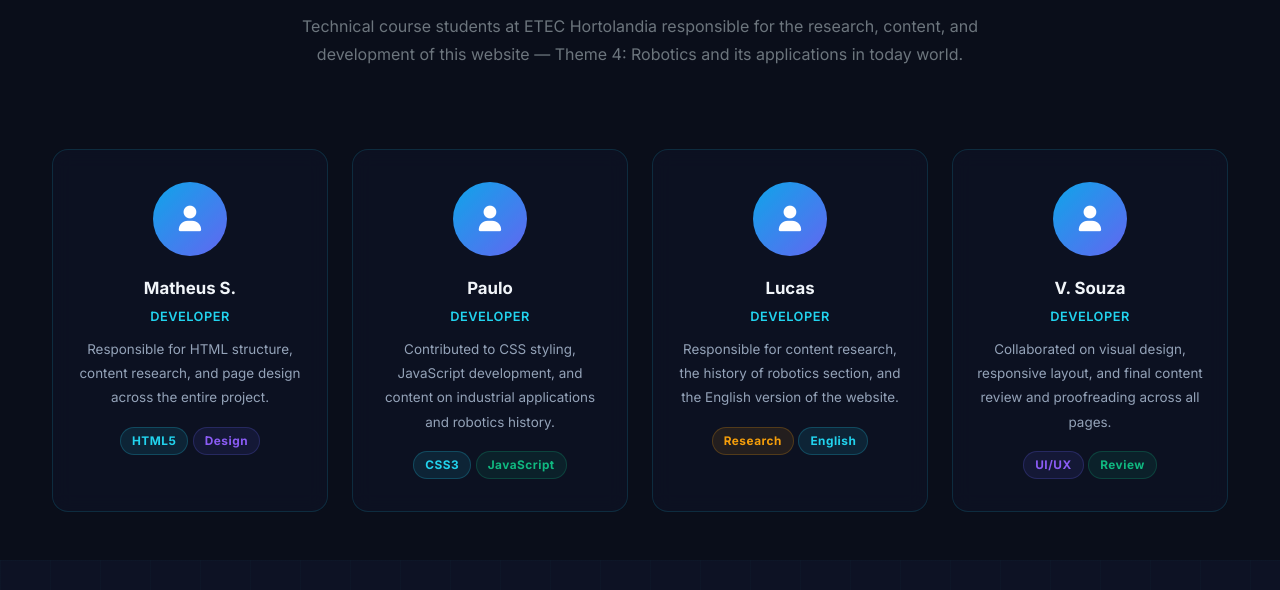
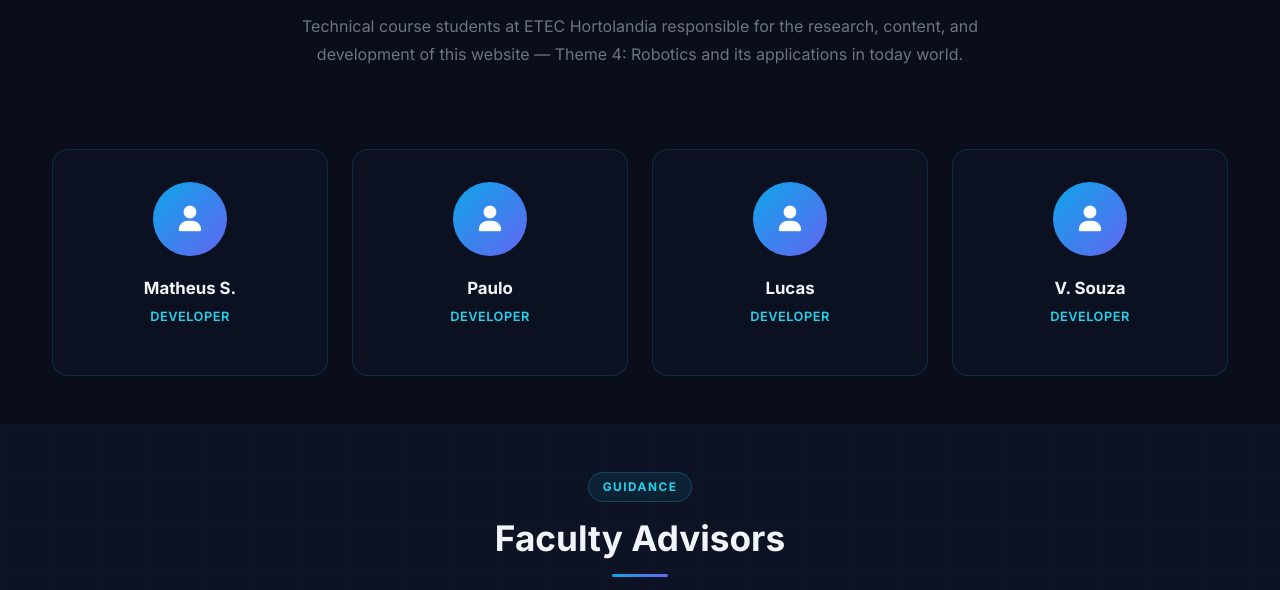
Before and after one commit to lucasfacchini2026/robotica2026, a plain HTML site: page en/creditos.html in a window 1280 px wide. Shown: the part 496-1086 px from the top of the page. Drawn offline with nearby package versions, Linux system fonts and the light colour scheme.

Commit message:
Add files via upload

```diff
--- a/en/creditos.html
+++ b/en/creditos.html
@@ -71,10 +71,9 @@
           </div>
           <div class="team-name">Matheus S.</div>
           <div class="team-role">Developer</div>
-          <p class="team-desc">Responsible for HTML structure, content research, and page design across the entire project.</p>
+          <p class="team-desc"></p>
           <div class="mt-3">
-            <span class="pill pill-cyan">HTML5</span>
-            <span class="pill pill-purple">Design</span>
+
           </div>
         </div>
       </div>
@@ -86,10 +85,9 @@
           </div>
           <div class="team-name">Paulo</div>
           <div class="team-role">Developer</div>
-          <p class="team-desc">Contributed to CSS styling, JavaScript development, and content on industrial applications and robotics history.</p>
+          <p class="team-desc"></p>
           <div class="mt-3">
-            <span class="pill pill-cyan">CSS3</span>
-            <span class="pill pill-green">JavaScript</span>
+
           </div>
         </div>
       </div>
@@ -101,10 +99,9 @@
           </div>
           <div class="team-name">Lucas</div>
           <div class="team-role">Developer</div>
-          <p class="team-desc">Responsible for content research, the history of robotics section, and the English version of the website.</p>
+          <p class="team-desc"></p>
           <div class="mt-3">
-            <span class="pill pill-orange">Research</span>
-            <span class="pill pill-cyan">English</span>
+
           </div>
         </div>
       </div>
@@ -116,10 +113,9 @@
           </div>
           <div class="team-name">V. Souza</div>
           <div class="team-role">Developer</div>
-          <p class="team-desc">Collaborated on visual design, responsive layout, and final content review and proofreading across all pages.</p>
+          <p class="team-desc"></p>
           <div class="mt-3">
-            <span class="pill pill-purple">UI/UX</span>
-            <span class="pill pill-green">Review</span>
+
           </div>
         </div>
       </div>
```
